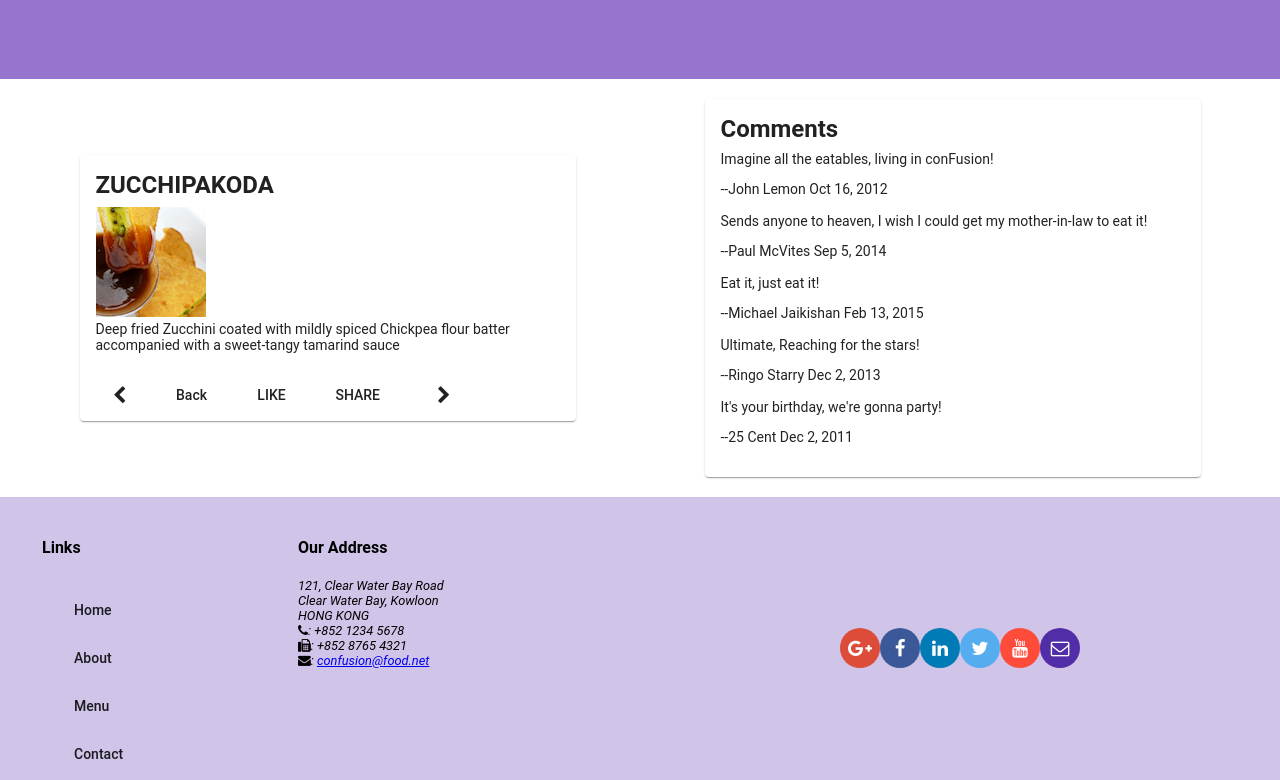
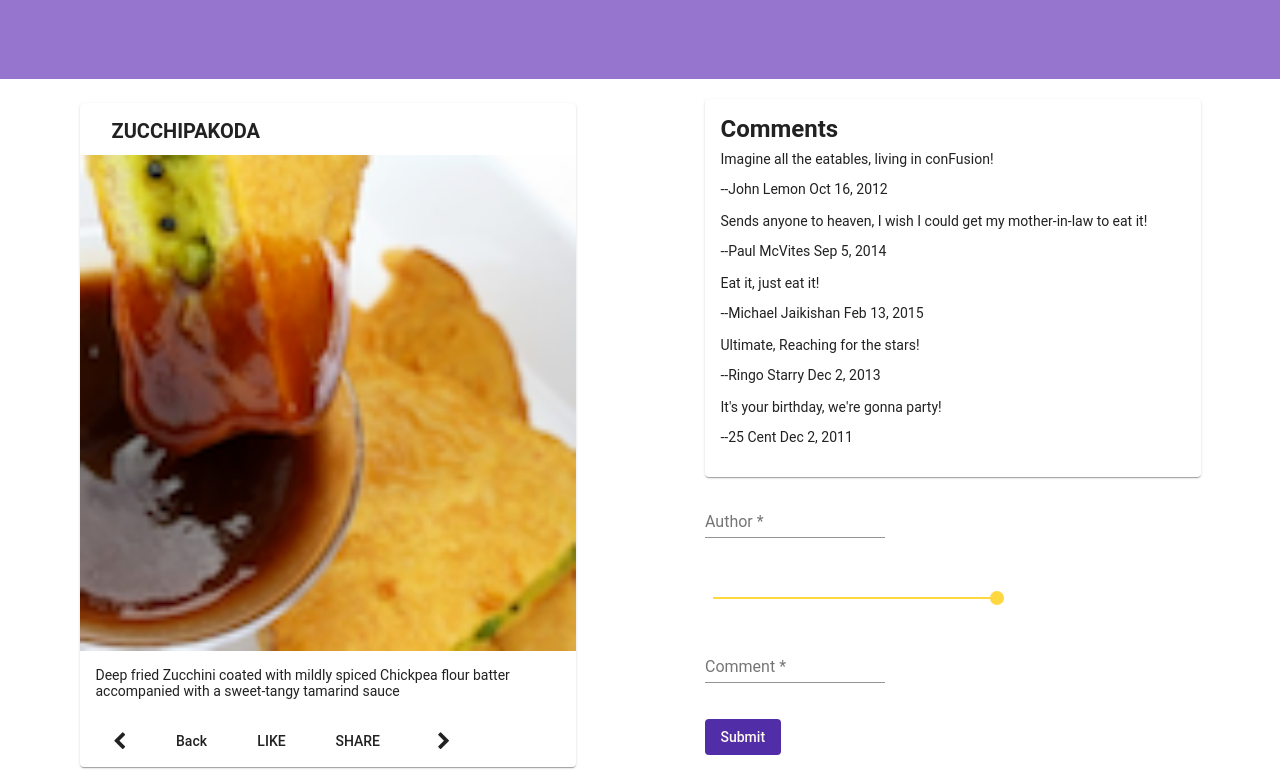
Before and after one commit to InfamousRager/Angular-Coursera, an Angular app: page /dishdetail/1 in a window 1280 px wide. Shown: the part 260-1040 px from the top of the page. Built offline with nearby package versions, Linux system fonts and the light colour scheme.

Commit message:
Assignment 3

```diff
--- a/src/app/app.module.ts
+++ b/src/app/app.module.ts
@@ -20,6 +20,8 @@
 import { FlexLayoutModule } from '@angular/flex-layout';
 import { ReactiveFormsModule } from '@angular/forms';
 import { MatProgressSpinnerModule } from '@angular/material/progress-spinner';
+import { MatSliderModule } from '@angular/material/slider';
+
 
 import { AppComponent } from './app.component';
 
@@ -72,7 +74,8 @@
     ReactiveFormsModule,
     MatSelectModule,
     MatSlideToggleModule,
-    MatProgressSpinnerModule
+    MatProgressSpinnerModule,
+    MatSliderModule
 
 
   ],
--- a/src/app/dishdetail/dishdetail.component.html
+++ b/src/app/dishdetail/dishdetail.component.html
@@ -1,17 +1,14 @@
-<div class="container"
-    fxLayout="row wrap"
-    fxLayout.sm="column"
-    fxLayout.xs="column"
-    fxLayoutAlign.gt-md="space-around center"
-    fxLayoutGap="10px"
-    fxLayoutGap.xs="0">
+<div class="container" fxLayout="row wrap" fxLayout.sm="column" fxLayout.xs="column"
+  fxLayoutAlign.gt-md="space-around center" fxLayoutGap="10px" fxLayoutGap.xs="0">
 
   <div fxFlex="40" *ngIf="dish">
     <!-- <p>Display the details of the Dish here</p> -->
 
-    <mat-card >
+    <mat-card>
+      <mat-card-header>
       <mat-card-title><b>{{dish.name | uppercase}}</b></mat-card-title>
-      <img  src={{dish.image}} alt={{dish.name}}>
+    </mat-card-header>
+      <img mat-card-image src={{dish.image}} alt={{dish.name}}>
       <mat-card-content>
         <p>
           {{dish.description}}
@@ -29,20 +26,60 @@
     </mat-card>
   </div>
 
-  <div fxFlex="40" *ngIf="dish" >
+  <div fxFlex="40" *ngIf="dish">
     <!-- <p>Display the list of comments here</p> -->
 
-    <mat-card >
+    <mat-card>
       <mat-card-title><b>Comments</b></mat-card-title>
       <div *ngFor="let comment of dish.comments">
-      <mat-card-content >
-        <p>{{comment.comment}}</p>
-        <p> --{{comment.author}} {{comment.date | date}}</p>
-      </mat-card-content>
-    </div>
+        <mat-card-content>
+          <p>{{comment.comment}}</p>
+          <p> --{{comment.author}} {{comment.date | date}}</p>
+        </mat-card-content>
+      </div>
     </mat-card>
+
+    <mat-list-item *ngIf="commentForm.valid">
+
+      <p matLine>{{commentForm.value.comment}}</p>
+      <p matLine>{{commentForm.value.rating}} Stars</p>
+      <p matLine>-- {{commentForm.value.author}} </p>
+
+    </mat-list-item>
+
+    <form novalidate [formGroup]="commentForm" (ngSubmit)="onSubmit()">
+      <p>
+        <mat-form-field>
+          <input matInput formControlName="author" placeholder="Author" type="text" required>
+          <mat-error *ngIf="formErrors.author">{{formErrors.author}}</mat-error>
+        </mat-form-field>
+      </p>
+      <p>
+        <mat-slider label="Rating" min="1" max="5" step="1" value="5" formControlName="rating">
+        </mat-slider>
+      </p>
+      <p>
+        <mat-form-field>
+          <input matInput formControlName="comment" placeholder="Comment" type="text" required>
+          <mat-error *ngIf="formErrors.comment">{{formErrors.comment}}</mat-error>
+        </mat-form-field>
+      </p>
+      <p>
+        <button type="submit" mat-button class="background-primary text-floral-white"
+                [disabled]="commentForm.invalid">
+          Submit
+        </button>
+      </p>
+    </form>
+
   </div>
+
+
+
   <div [hidden]="dish">
-    <mat-spinner></mat-spinner><h4>Loading . . . Please Wait</h4>
+    <mat-spinner></mat-spinner>
+    <h4>Loading . . . Please Wait</h4>
   </div>
+
+
 </div>
--- a/src/app/dishdetail/dishdetail.component.scss
+++ b/src/app/dishdetail/dishdetail.component.scss
@@ -0,0 +1,14 @@
+.full-width {
+    width: 95%
+  }
+
+  .half-width {
+    width: 45%
+  }
+
+  .form-size {
+    width: 75%
+  }
+  mat-slider {
+    width: 300px;
+  }
--- a/src/app/dishdetail/dishdetail.component.ts
+++ b/src/app/dishdetail/dishdetail.component.ts
@@ -3,6 +3,8 @@
 import { Params, ActivatedRoute } from '@angular/router';
 import { Location } from '@angular/common';
 import { switchMap } from 'rxjs/operators';
+import { FormBuilder, FormGroup, Validators } from '@angular/forms';
+import { Comment } from '../shared/comment';
 
 import { DishService } from '../services/dish.service';
 
@@ -20,9 +22,30 @@
   prev: string;
   next: string;
 
+  commentForm: FormGroup;
+  comment: Comment;
+  formErrors = {
+    author: '' ,
+    rating: 5 ,
+    comment: ''
+  };
+  validationMessages = {
+    'author': {
+      'required': 'Author is required.' ,
+      'minlength': 'Author must be at least 2 characters long.'
+    } ,
+    'comment': {
+      'required': 'comment is required.' ,
+      'minlength': 'comment must be at least 2 characters long.'
+    } ,
+  };
+
   constructor(private dishservice: DishService,
     private route: ActivatedRoute,
-    private location: Location) { }
+    private location: Location,
+    private fb: FormBuilder) {
+      this.createForm();
+     }
 
   ngOnInit(): void {
     this.dishservice.getDishIds().subscribe(dishIds => this.dishIds = dishIds);
@@ -39,4 +62,50 @@
   goBack(): void {
     this.location.back();
   }
+
+  createForm() {
+    this.commentForm = this.fb.group({
+      author: ['' , [Validators.required , Validators.minLength(2)]] ,
+      rating: 5 ,
+      comment: ['' , [Validators.required , Validators.minLength(2)]]
+    });
+
+    this.commentForm.valueChanges
+      .subscribe(data => this.onValueChanged(data));
+
+    this.onValueChanged(); // (re)set validation messages now
+  }
+
+  onSubmit() {
+    this.comment = this.commentForm.value;
+    this.comment.date = new Date().toISOString();
+    this.dish.comments.push(this.comment);
+    this.commentForm.reset({
+      author: '' ,
+      rating: 5 ,
+      comment: ''
+    });
+  }
+
+  onValueChanged(data?: any) {
+    if (!this.commentForm) {
+      return;
+    }
+    const form = this.commentForm;
+    for (const field in this.formErrors) {
+      if (this.formErrors.hasOwnProperty(field)) {
+        // clear previous error message (if any)
+        this.formErrors[field] = '';
+        const control = form.get(field);
+        if (control && control.dirty && !control.valid) {
+          const messages = this.validationMessages[field];
+          for (const key in control.errors) {
+            if (control.errors.hasOwnProperty(key)) {
+              this.formErrors[field] += messages[key] + ' ';
+            }
+          }
+        }
+      }
+    }
+  }
 }
```
